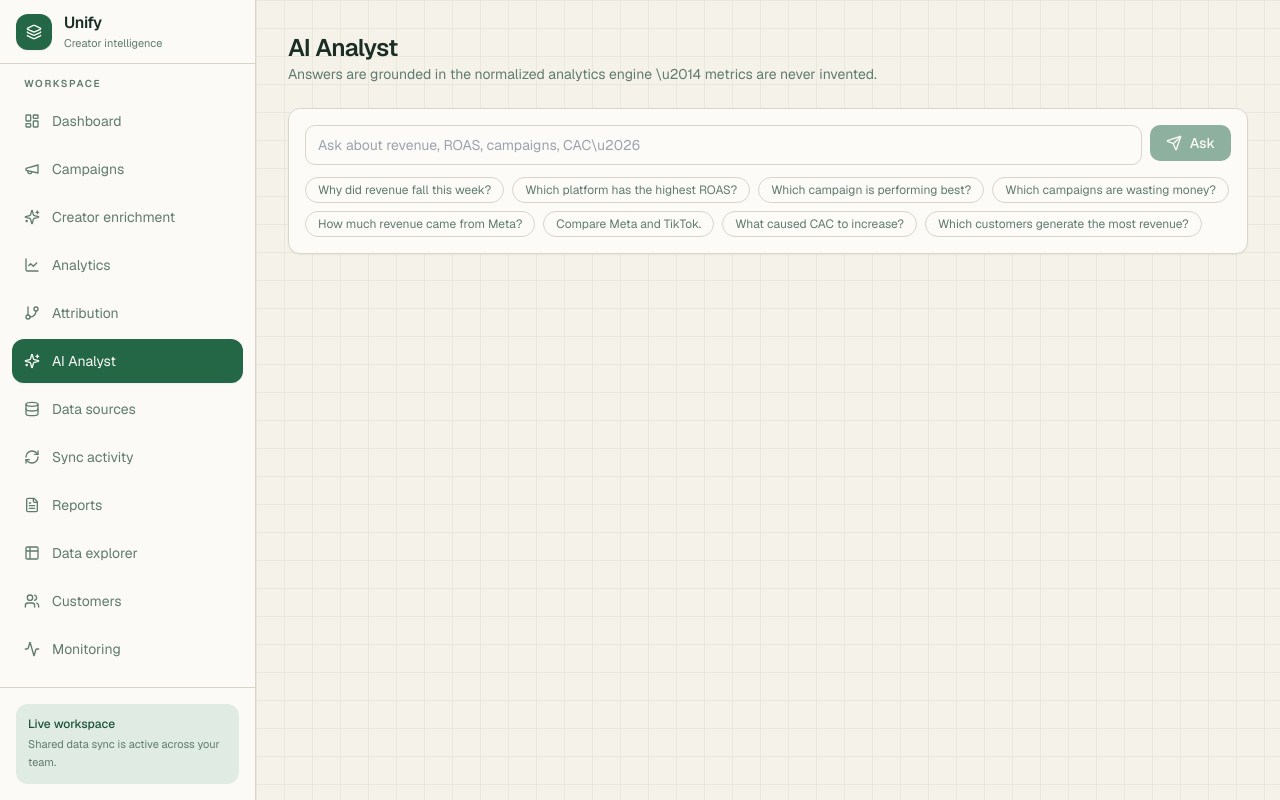
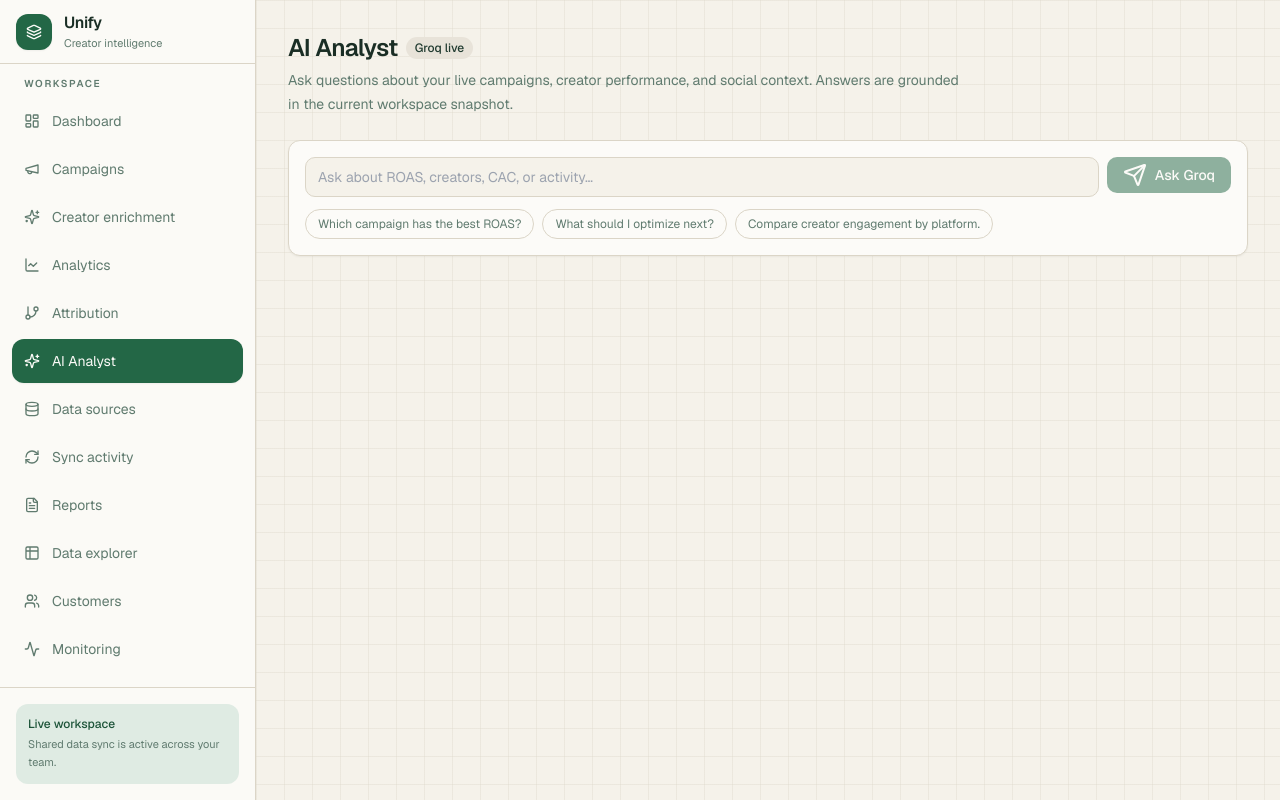
Before and after one commit to lilcoins89/website-platform, a Next.js app: page /ai in a window 1280 px wide. Built offline with nearby package versions, Linux system fonts and the light colour scheme.

Commit message:
feat: revamp AI Analyst page with new question suggestions and error handling
Co-authored-by: lilcoins89 <239254111+lilcoins89@users.noreply.github.com>

```diff
--- a/app/(app)/ai/page.tsx
+++ b/app/(app)/ai/page.tsx
@@ -1,145 +1,38 @@
 "use client";
 
-import { useState } from "react";
+import { FormEvent, useState } from "react";
 import { Sparkles, Send } from "lucide-react";
 import { Card, CardContent, CardHeader, CardTitle } from "@/components/ui/card";
 import { Button } from "@/components/ui/button";
 import { Badge } from "@/components/ui/badge";
-import { analyzeQuestion } from "@/lib/ai/analyst";
-import type { AiAnalysisResult } from "@/types";
 
-const suggestions = [
-  "Why did revenue fall this week?",
-  "Which platform has the highest ROAS?",
-  "Which campaign is performing best?",
-  "Which campaigns are wasting money?",
-  "How much revenue came from Meta?",
-  "Compare Meta and TikTok.",
-  "What caused CAC to increase?",
-  "Which customers generate the most revenue?",
-];
+const suggestions = ["Which campaign has the best ROAS?", "What should I optimize next?", "Compare creator engagement by platform."];
 
 export default function AiPage() {
   const [input, setInput] = useState("");
+  const [answer, setAnswer] = useState("");
   const [loading, setLoading] = useState(false);
-  const [result, setResult] = useState<AiAnalysisResult | null>(null);
+  const [error, setError] = useState("");
 
-  async function run(q: string) {
-    setLoading(true);
-    setResult(null);
-    setInput(q);
-    await new Promise((r) => setTimeout(r, 350));
-    setResult(analyzeQuestion(q));
-    setLoading(false);
+  async function run(question: string) {
+    setInput(question); setLoading(true); setError(""); setAnswer("");
+    try {
+      const workspace = await fetch("/api/workspace", { cache: "no-store" }).then((r) => r.json());
+      const response = await fetch("/api/ai/analyst", { method: "POST", headers: { "Content-Type": "application/json" }, body: JSON.stringify({ question, context: workspace }) });
+      const data = await response.json();
+      if (!response.ok) throw new Error(data.error ?? "Groq request failed");
+      setAnswer(data.answer ?? "No answer returned.");
+    } catch (cause) { setError(cause instanceof Error ? cause.message : "Unable to reach Groq."); }
+    finally { setLoading(false); }
   }
 
-  return (
-    <div className="space-y-6">
-      <div>
-        <h1 className="text-2xl font-semibold tracking-tight">AI Analyst</h1>
-        <p className="text-sm text-muted-foreground">
-          Answers are grounded in the normalized analytics engine \u2014 metrics are never invented.
-        </p>
-      </div>
+  function submit(event: FormEvent<HTMLFormElement>) { event.preventDefault(); if (!loading && input.trim()) void run(input.trim()); }
 
-      <Card>
-        <CardContent className="p-4">
-          <form
-            className="flex flex-col sm:flex-row gap-2"
-            onSubmit={(e) => {
-              e.preventDefault();
-              if (input.trim()) run(input.trim());
-            }}
-          >
-            <input
-              className="flex h-10 w-full rounded-md border border-input bg-card px-3 text-sm"
-              placeholder="Ask about revenue, ROAS, campaigns, CAC\u2026"
-              value={input}
-              onChange={(e) => setInput(e.target.value)}
-            />
-            <Button type="submit" disabled={loading || !input.trim()} className="gap-2 shrink-0">
-              <Send className="h-4 w-4" />
-              Ask
-            </Button>
-          </form>
-          <div className="mt-3 flex flex-wrap gap-2">
-            {suggestions.map((s) => (
-              <button
-                key={s}
-                type="button"
-                onClick={() => run(s)}
-                className="rounded-full border px-3 py-1 text-xs text-muted-foreground hover:bg-accent hover:text-foreground"
-              >
-                {s}
-              </button>
-            ))}
-          </div>
-        </CardContent>
-      </Card>
-
-      {loading ? (
-        <Card>
-          <CardContent className="p-6 text-sm text-muted-foreground flex items-center gap-2">
-            <Sparkles className="h-4 w-4 animate-pulse" /> Analyzing normalized metrics\u2026
-          </CardContent>
-        </Card>
-      ) : null}
-
-      {result ? (
-        <div className="grid gap-4 lg:grid-cols-3">
-          <Card className="lg:col-span-2">
-            <CardHeader>
-              <CardTitle className="flex items-center gap-2">
-                <Sparkles className="h-4 w-4" /> Answer
-              </CardTitle>
-            </CardHeader>
-            <CardContent className="space-y-4 text-sm">
-              <p className="leading-relaxed">{result.answer}</p>
-              <div>
-                <p className="text-xs font-medium text-muted-foreground mb-2">Supporting metrics</p>
-                <div className="grid gap-2 sm:grid-cols-2">
-                  {result.supportingMetrics.map((m) => (
-                    <div key={m.label} className="rounded-md border p-3">
-                      <p className="text-xs text-muted-foreground">{m.label}</p>
-                      <p className="font-semibold tabular-nums">{m.value}</p>
-                    </div>
-                  ))}
-                </div>
-              </div>
-            </CardContent>
-          </Card>
-          <div className="space-y-4">
-            <Card>
-              <CardHeader>
-                <CardTitle className="text-sm">Possible causes</CardTitle>
-              </CardHeader>
-              <CardContent className="text-sm space-y-1">
-                {result.possibleCauses.map((c) => (
-                  <p key={c}>\u2022 {c}</p>
-                ))}
-              </CardContent>
-            </Card>
-            <Card>
-              <CardHeader>
-                <CardTitle className="text-sm">Recommended actions</CardTitle>
-              </CardHeader>
-              <CardContent className="text-sm space-y-1">
-                {result.recommendedActions.map((c) => (
-                  <p key={c}>\u2022 {c}</p>
-                ))}
-              </CardContent>
-            </Card>
-            <div className="flex flex-wrap gap-2">
-              <Badge variant="secondary">Confidence {(result.confidence * 100).toFixed(0)}%</Badge>
-              {result.dataLimitations.map((d) => (
-                <Badge key={d} variant="outline">
-                  {d}
-                </Badge>
-              ))}
-            </div>
-          </div>
-        </div>
-      ) : null}
-    </div>
-  );
+  return <div className="flex flex-col gap-6">
+    <header><div className="flex items-center gap-2"><h1 className="text-2xl font-semibold tracking-tight">AI Analyst</h1><Badge variant="secondary">Groq live</Badge></div><p className="mt-1 max-w-2xl text-sm leading-6 text-muted-foreground">Ask questions about your live campaigns, creator performance, and social context. Answers are grounded in the current workspace snapshot.</p></header>
+    <Card><CardContent className="p-4"><form className="flex flex-col gap-2 sm:flex-row" onSubmit={submit}><input className="flex h-10 w-full rounded-md border border-input bg-background px-3 text-sm outline-none ring-offset-background focus-visible:ring-2 focus-visible:ring-ring" value={input} onChange={(event) => setInput(event.target.value)} placeholder="Ask about ROAS, creators, CAC, or activity…" aria-label="Question for Groq analyst" /><Button type="submit" disabled={loading || !input.trim()}><Send data-icon="inline-start" />{loading ? "Thinking…" : "Ask Groq"}</Button></form><div className="mt-3 flex flex-wrap gap-2">{suggestions.map((suggestion) => <button key={suggestion} type="button" onClick={() => void run(suggestion)} className="rounded-full border px-3 py-1.5 text-xs text-muted-foreground transition-colors hover:bg-accent hover:text-foreground">{suggestion}</button>)}</div></CardContent></Card>
+    {error ? <Card className="border-destructive/40"><CardContent className="p-4 text-sm text-destructive">{error}</CardContent></Card> : null}
+    {loading ? <Card><CardContent className="flex items-center gap-2 p-6 text-sm text-muted-foreground"><Sparkles className="animate-pulse" /> Groq is analyzing live data…</CardContent></Card> : null}
+    {answer ? <Card><CardHeader><CardTitle className="flex items-center gap-2"><Sparkles /> Analyst answer</CardTitle></CardHeader><CardContent><p className="whitespace-pre-wrap text-sm leading-7">{answer}</p></CardContent></Card> : null}
+  </div>;
 }
--- /dev/null
+++ b/app/not-found.tsx
@@ -0,0 +1,15 @@
+import Link from "next/link";
+import { Button } from "@/components/ui/button";
+
+export default function NotFound() {
+  return (
+    <main className="flex min-h-screen items-center justify-center bg-background px-6">
+      <div className="flex max-w-md flex-col items-center gap-4 text-center">
+        <p className="font-mono text-xs uppercase tracking-[0.2em] text-primary">404</p>
+        <h1 className="text-3xl font-semibold tracking-tight">Page not found</h1>
+        <p className="text-sm leading-6 text-muted-foreground">That route does not exist in this workspace.</p>
+        <Link href="/dashboard"><Button>Back to dashboard</Button></Link>
+      </div>
+    </main>
+  );
+}
```
